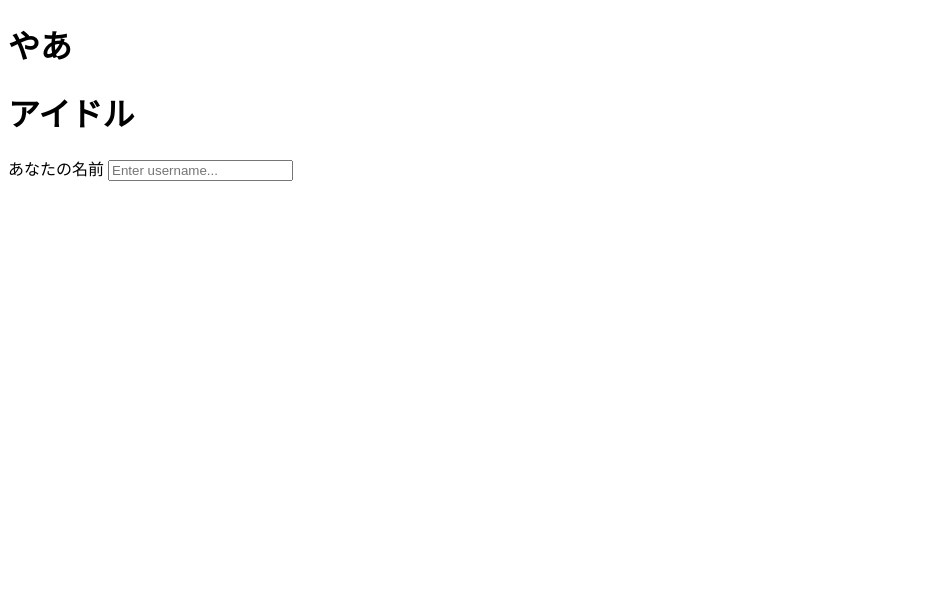
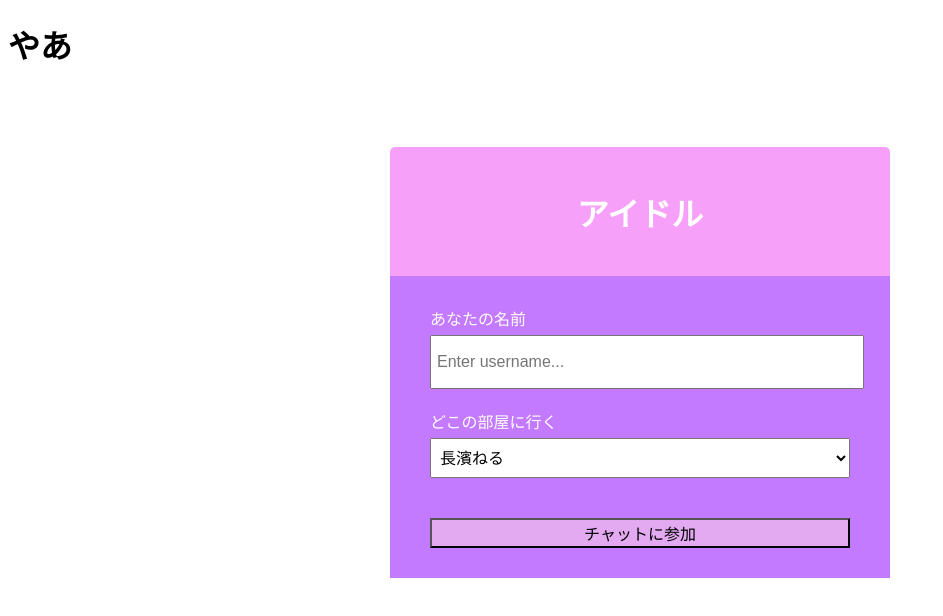
Before and after one commit to gyoza94/idolApp, a website: page public/index.html in a window 1280 px wide. Shown: the whole page, without its empty margins (0-943 px from the left). Drawn offline with Linux system fonts and the light colour scheme.

Commit message:
サーバの追加

```diff
--- a/public/chat.html
+++ b/public/chat.html
@@ -47,6 +47,8 @@
         </div>
     </div>
 
+    <script src = "/socket.io/socket.io.js"></script>
+    <script src = "js/main.js"></script>
     <script>src="https://code.jquery.com/jquery-3.4.1.slim.min.js"</script>
     <script>src="https://maxcdn.bootstrapcdn.com/bootstrap/4.0.0/js/bootstrap.min.js",
         integrity="sha384-JZR6Spejh4U02d8jOt6vLEHfe/JQGiRRSQQxSfFWpi1MquVdAyjUar5+76PVCmYl",
--- a/public/css/style.css
+++ b/public/css/style.css
@@ -117,6 +117,58 @@
     flex:1;
 }
 
+/* Join Page */
+.join-container {
+	max-width: 500px;
+	margin: 80px auto;
+	color: #fff;
+}
+
+.join-header {
+	text-align: center;
+	padding: 20px;
+	background: var(--idle-main-color);
+	border-top-left-radius: 5px;
+	border-top-right-radius: 5px;
+}
+
+.join-main {
+	padding: 30px 40px;
+	background: var(--idle-color-b);
+}
+
+.join-main p {
+	margin-bottom: 20px;
+}
+
+.join-main .form-control {
+	margin-bottom: 20px;
+}
+
+.join-main label {
+	display: block;
+	margin-bottom: 5px;
+}
+
+.join-main input[type='text'] {
+	font-size: 16px;
+	padding: 5px;
+	height: 40px;
+	width: 100%;
+}
+
+.join-main select {
+	font-size: 16px;
+	padding: 5px;
+	height: 40px;
+	width: 100%;
+}
+
+.join-main .btn {
+	margin-top: 20px;
+	width: 100%;
+}
+
 @media (max-width: 700px) {
 	.chat-main {
 		display: block;
--- a/public/index.html
+++ b/public/index.html
@@ -1,11 +1,13 @@
 <!DOCTYPE html>
 <html lang="ja">
+
 <head>
     <meta charset="UTF-8">
     <meta name="viewport" content="width=device-width, initial-scale=1.0">
     <link rel="stylesheet" href="css/style.css" />
     <title>最高のアイドル探し</title>
 </head>
+
 <body>
     <h1>やあ</h1>
     <div class="join-container">
@@ -16,16 +18,20 @@
             <form action="chat.html">
                 <div class="form-control">
                     <label for="username">あなたの名前</label>
-                    <input
-                        type="text"
-                        name="username"
-                        id="username"
-                        placeholder="Enter username..."
-                        required
-                    />
+                    <input type="text" name="username" id="username" placeholder="Enter username..." required />
                 </div>
+                <div class="form-control">
+                    <label for="room">どこの部屋に行く</label>
+                    <select name="room" id="room">
+                        <option value="nerunagahama">長濱ねる</option>
+                        <option value="hinakawata">河田陽菜</option>
+                        <option value="sayakanagawa">金川沙耶</option>
+                    </select>
+                </div>
+                <button type="submit" class="btn">チャットに参加</button>
             </form>
         </main>
     </div>
 </body>
+
 </html>
```
Also changed, not shown: package.json (added, +20 -0 lines), public/js/main.js (added, +18 -0 lines), server.js (added, +32 -0 lines), 1 other file.
